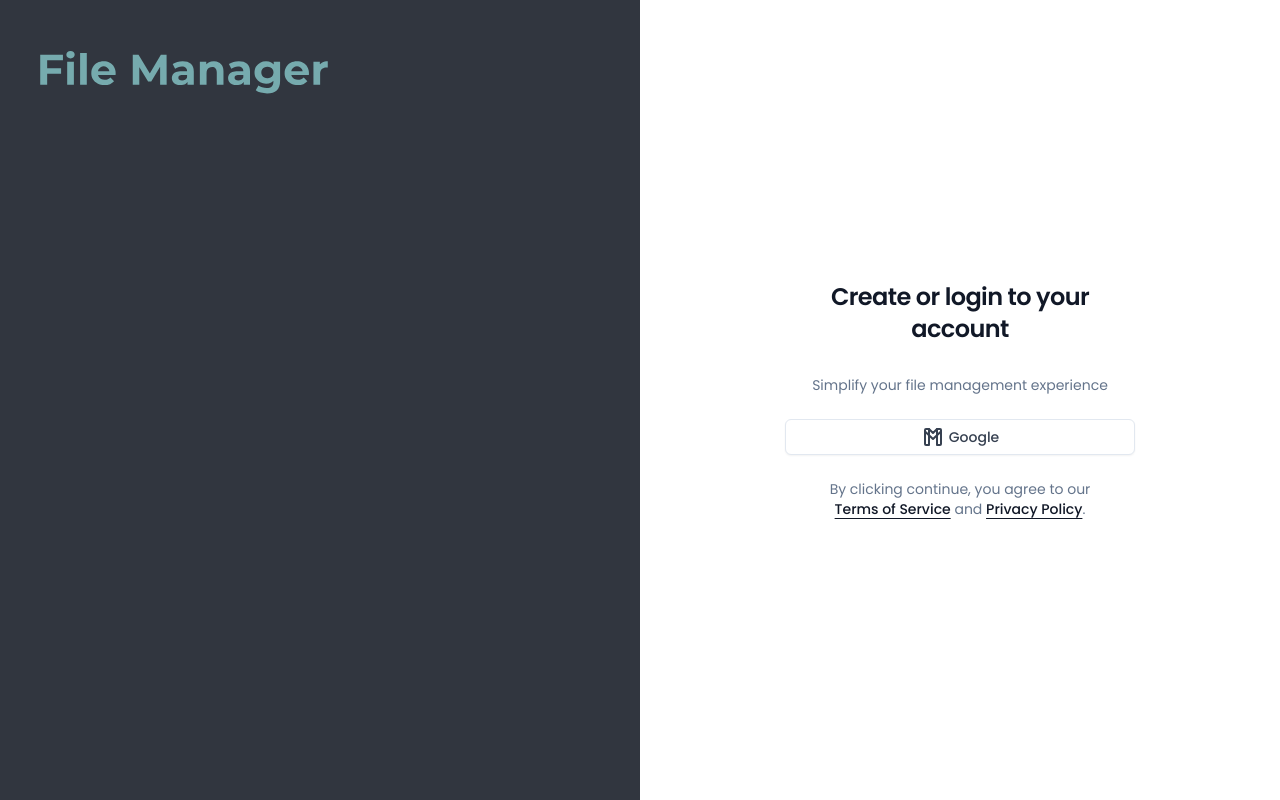
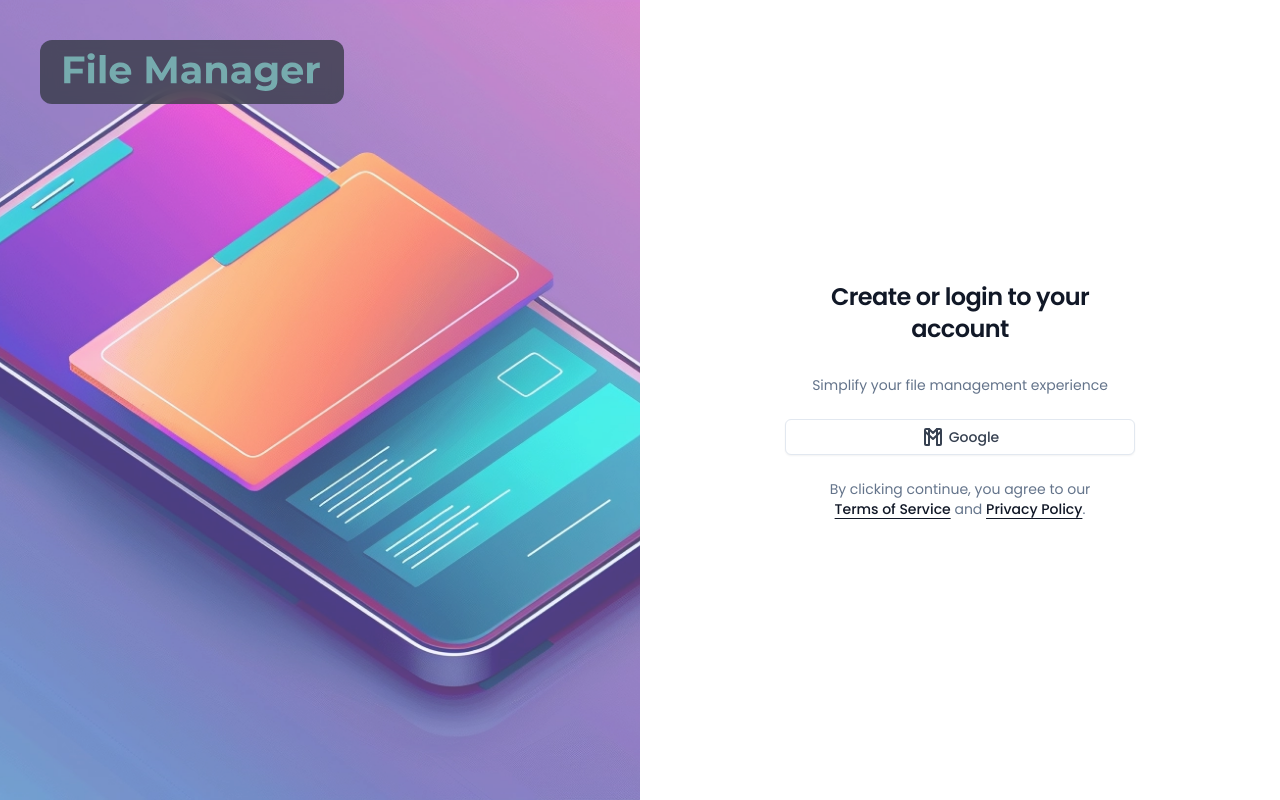
Before and after one commit to santi020k/file-manager, a Next.js app: page /login in a window 1280 px wide. Built offline with nearby package versions, Linux system fonts and the light colour scheme.

Commit message:
Login add background image

```diff
--- a/src/app/login/page.tsx
+++ b/src/app/login/page.tsx
@@ -9,13 +9,14 @@ export const metadata: Metadata = {
 }
 
 const LoginPage = () => (
-  <>
   <div className="container relative grid h-screen flex-col items-center justify-center lg:max-w-none lg:grid-cols-2 lg:px-0">
     <div className="relative hidden h-full flex-col bg-muted p-10 text-white dark:border-r lg:flex">
-        <div className="absolute inset-0 bg-primary" />
+      <div className="absolute inset-0 bg-login bg-cover bg-center opacity-75" />
       <div className="relative z-20 flex items-center text-lg font-medium">
-          <div className="relative h-16 w-72">
-            <Image className='m-0' fill src="/assets/logo.svg" alt="logo" />
+        <div className="rounded-xl bg-[#31363F]/75 px-6 py-2 backdrop-blur">
+          <div className="relative h-12 w-64">
+            <Image className="m-0" fill src="/assets/logo.svg" alt="logo" />
+          </div>
         </div>
       </div>
     </div>
@@ -50,7 +51,6 @@ const LoginPage = () => (
       </div>
     </div>
   </div>
-  </>
 )
 
 export default LoginPage
--- a/tailwind.config.ts
+++ b/tailwind.config.ts
@@ -31,6 +31,9 @@ const config = {
       height: { screen: '100dvh' },
       minHeight: { screen: '100dvh' },
       maxHeight: { screen: '100dvh' },
+      backgroundImage: () => ({
+        login: 'url(\'/assets/login/background.webp\')'
+      }),
       colors: {
         border: 'hsl(var(--border))',
         input: 'hsl(var(--input))',
```
Also changed, not shown: public/assets/login/background.webp (added). Lines whose indentation alone changed are shown as unchanged.
